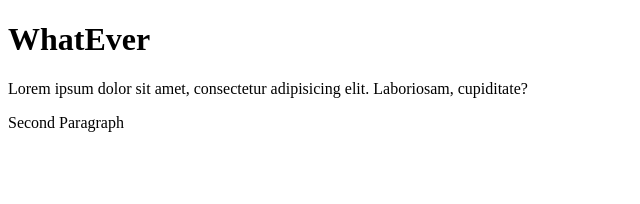
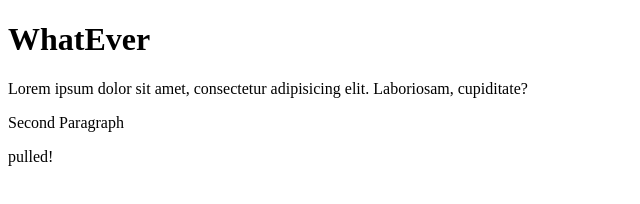
Before and after one commit to pranesh12/my-website, a plain HTML site: page index.html in a window 1280 px wide. Shown: the full height of the page, 0-640 px from the left. Drawn offline with Linux system fonts and the light colour scheme.

Commit message:
Update index.html

```diff
--- a/index.html
+++ b/index.html
@@ -9,5 +9,6 @@
     <h1>WhatEver</h1>
     <p>Lorem ipsum dolor sit amet, consectetur adipisicing elit. Laboriosam, cupiditate?</p>
     <p>Second Paragraph</p>
+    <p>pulled!</p>
 </body>
 </html>
```
